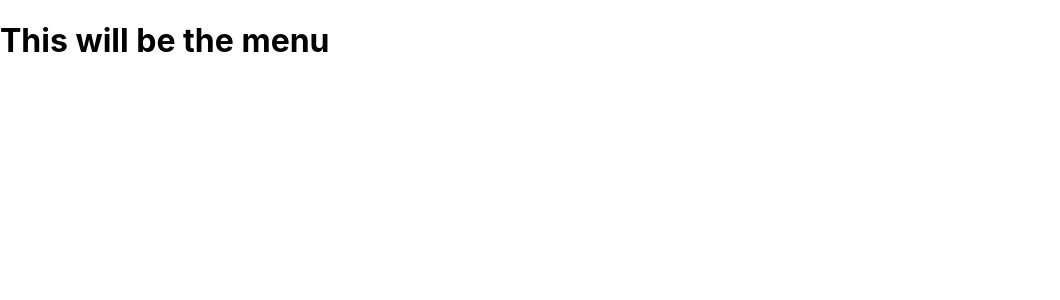
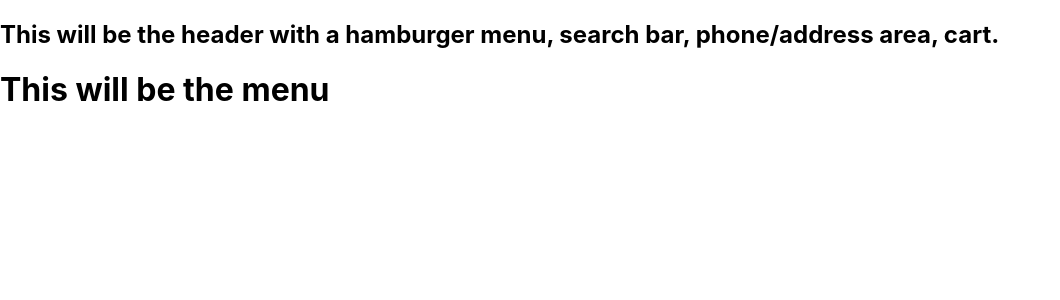
Before and after one commit to Perezented/react-menu, a React (Create React App) app: page /menu in a window 1280 px wide. Shown: the top 300 px of the page, without its empty margins (0-1060 px from the left). Built offline with nearby package versions, Linux system fonts and the light colour scheme; no server answers.

Commit message:
Moved the axios call to the App.js, Moved menuitems into its own folder. Added the beginnings of the header.

```diff
--- a/src/App.js
+++ b/src/App.js
@@ -1,19 +1,41 @@
-import React, { useState } from "react";
+import React, { useState, useEffect } from "react";
 // import logo from "./logo.svg";
 import "./App.css";
 import { BrowserRouter as Router, Route, Link, Switch } from "react-router-dom";
+
+import { authenticatedAxios } from "./utils/authenticatedAxios";
 // import PrivateRoute from "./utils/privateRouter";
 
-import allMenuItems from "./components/menuItems";
+import Header from "./components/header/header";
+import AllMenuItems from "./components/menuItems/menuItems";
 
 function App() {
     const token = localStorage.getItem("token");
     const [loggedIn, setLoggedIn] = useState(token && true);
     document.title = "Restaurant Menu";
+
+    const [menu, setMenu] = useState([]);
+    console.log(menu);
+    const getData = () => {
+        authenticatedAxios()
+            .get("/menu")
+            .then((res) => {
+                // console.log(res);
+                setMenu(res.data);
+            })
+            .catch((err) => {
+                console.log(err);
+            });
+    };
+    useEffect(() => {
+        getData();
+    }, []);
+
     return (
         <>
+            <Header />
             <Switch>
-                <Route exact path="/menu" component={allMenuItems} />
+                <Route path="/menu" component={AllMenuItems} />
             </Switch>
         </>
     );
--- /dev/null
+++ b/src/components/header/header.jsx
@@ -0,0 +1,13 @@
+import React from "react";
+
+const Header = () => {
+    return (
+        <div>
+            <h2>
+                This will be the header with a hamburger menu, search bar,
+                phone/address area, cart.
+            </h2>
+        </div>
+    );
+};
+export default Header;
--- a/src/components/menuItems.jsx
+++ /dev/null
@@ -1,29 +0,0 @@
-import React, { useState, useEffect } from "react";
-
-import { authenticatedAxios } from "../utils/authenticatedAxios";
-
-const Menu = () => {
-    const [menu, setMenu] = useState([]);
-    console.log(menu);
-    const getData = () => {
-        authenticatedAxios()
-            .get("/menu")
-            .then((res) => {
-                console.log(res);
-                setMenu(res.data);
-            })
-            .catch((err) => {
-                console.log(err);
-            });
-    };
-    useEffect(() => {
-        getData();
-    }, []);
-    return (
-        <div>
-            <h1>This will be the menu</h1>
-        </div>
-    );
-};
-
-export default Menu;
--- /dev/null
+++ b/src/components/menuItems/menuItems.jsx
@@ -0,0 +1,11 @@
+import React from "react";
+
+const Menu = () => {
+    return (
+        <div>
+            <h1>This will be the menu</h1>
+        </div>
+    );
+};
+
+export default Menu;
```
